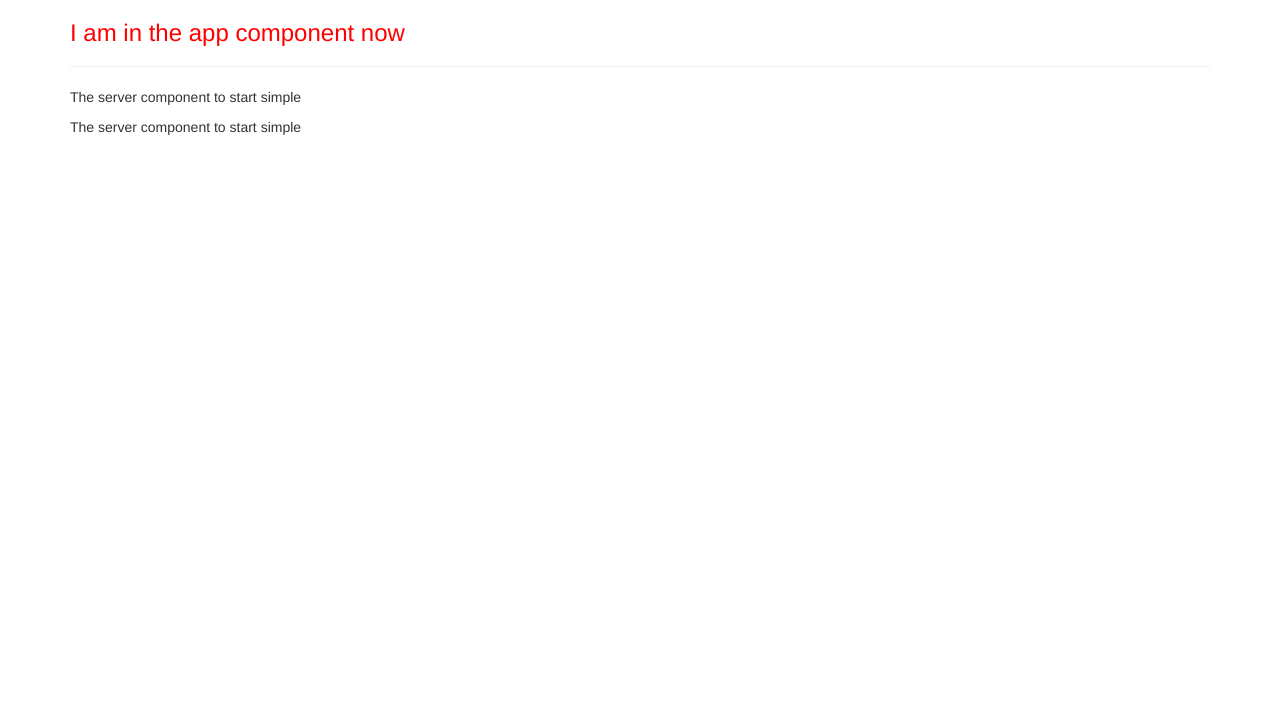
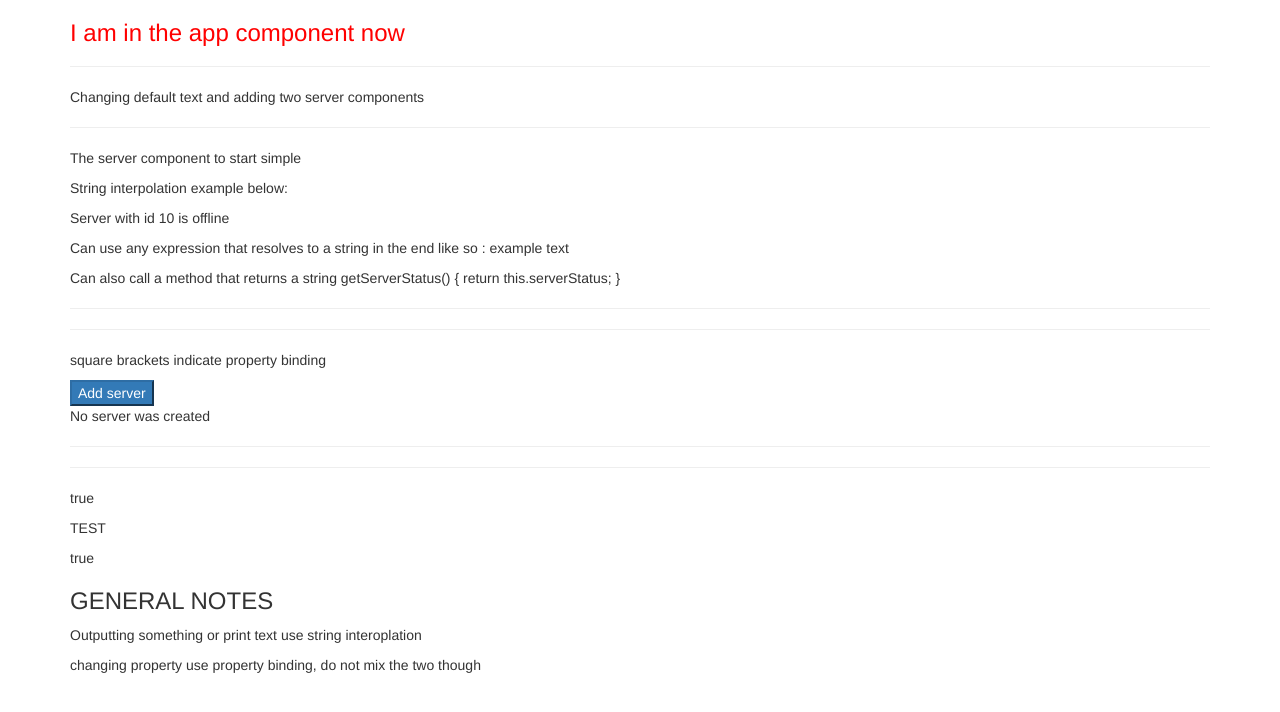
Before and after one commit to DevinAnnunzio/FirstAngularDemoProj, an Angular app: page / in a window 1280 px wide. Shown: the top 712 px of the page. Built offline with nearby package versions, Linux system fonts and the light colour scheme.

Commit message:
Feat: String interpolation, property binding

```diff
--- a/src/app/server/server.component.html
+++ b/src/app/server/server.component.html
@@ -1 +1,7 @@
+<hr>
 <p>The server component to start simple</p>
+<p>String interpolation example below:</p>
+<p>Server with id {{serverId}} is {{serverStatus}}</p>
+<p>Can use any expression that resolves to a string in the end like so : {{'example text'}}</p>
+<p>Can also call a method that returns a string {{ getServerStatus }}</p>
+<hr>
--- a/src/app/server/server.component.ts
+++ b/src/app/server/server.component.ts
@@ -6,5 +6,11 @@ import { Component } from "@angular/core";
     templateUrl: './server.component.html'
 })
 export class ServerComponent{
+    serverId: number = 10;
+    serverStatus: string = "offline"
+
+    getServerStatus(){
+        return this.serverStatus;
+    }
 
 }
--- a/src/app/servers/servers.component.html
+++ b/src/app/servers/servers.component.html
@@ -1,3 +1,19 @@
 <p>Changing default text and adding two server components</p>
 <app-server></app-server>
-<app-server></app-server>
+<hr>
+<p>square brackets indicate property binding</p>
+<button class="btn-primary" [disabled]="!allowNewServer" (click)="onCreateServer()">Add server</button>
+<br>
+<p>{{serverCreationStatus}}</p>
+<hr>
+<hr>
+
+<p [innerText]="allowNewServer"></p>
+<p>TEST</p>
+<p>{{ allowNewServer }}</p>
+
+<h3>GENERAL NOTES</h3>
+<p>Outputting something or print text use string interoplation</p>
+<p>changing property use property binding, do not mix the two though</p>
+<br>
+<hr>
--- a/src/app/servers/servers.component.ts
+++ b/src/app/servers/servers.component.ts
@@ -8,16 +8,27 @@ import { Component } from '@angular/core';
   //can also use by class
     //  selector: '.app-servers',
 
-  // templateUrl: './servers.component.html',
+  templateUrl: './servers.component.html',
   //Defining html code in file using the template below.
   //To add multi line do the template at bottom using back ticks to use js template expressions
   // template: '<app-server></app-server><app-server></app-server>',
-  template: `
-  <app-server></app-server>
-  <app-server></app-server>
-  `,
+  // template: `
+  // <app-server></app-server>
+  // <app-server></app-server>
+  // `,
   styleUrls: ['./servers.component.css']
 })
 export class ServersComponent {
+  allowNewServer = false;
+  serverCreationStatus = 'No server was created';
 
+  constructor(){
+    setTimeout(() => {
+      this.allowNewServer = true;
+    }, 2000)
+  }
+
+  onCreateServer(){
+    this.serverCreationStatus = 'Server was created!'
+  }
 }
```
